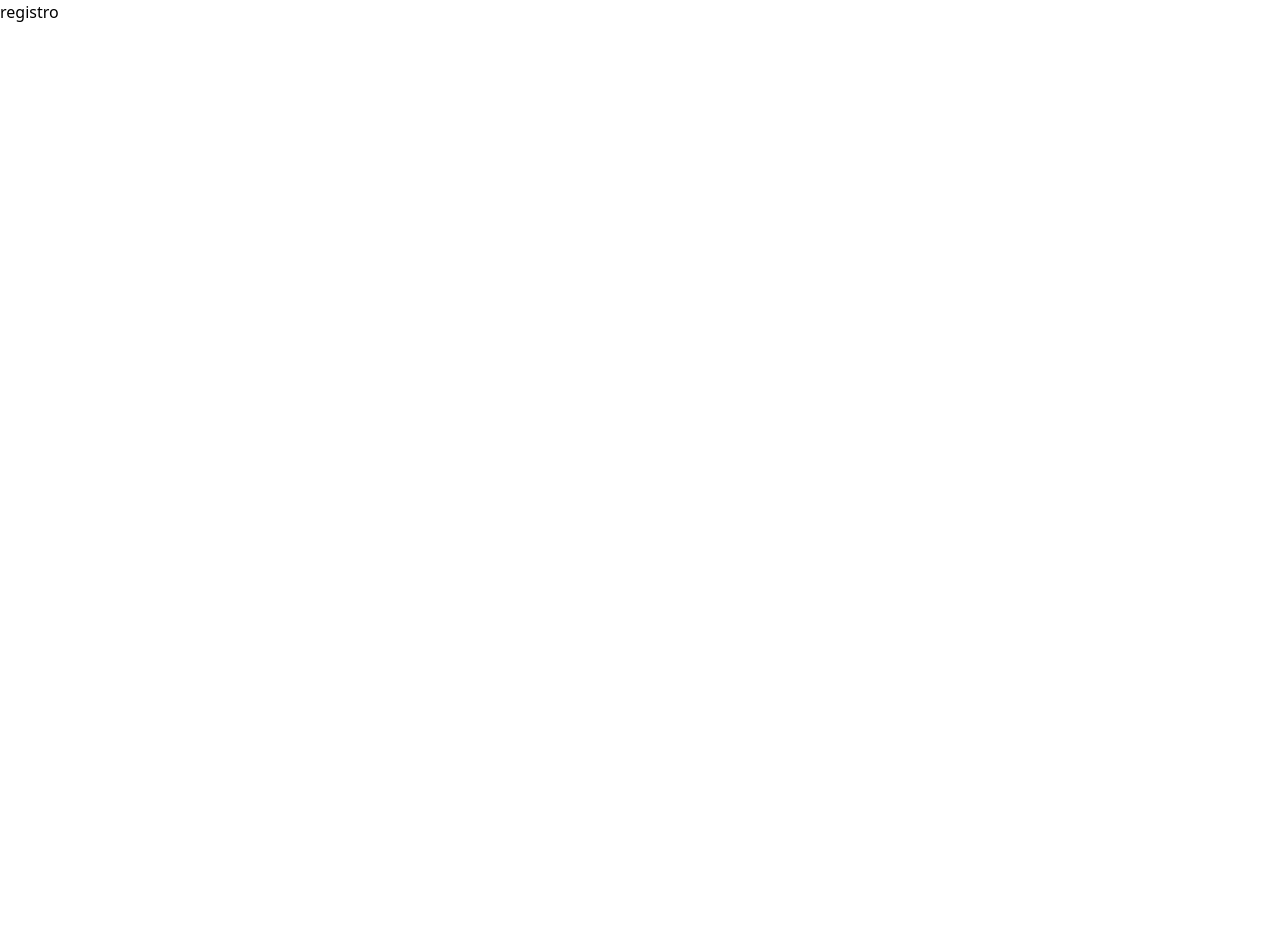
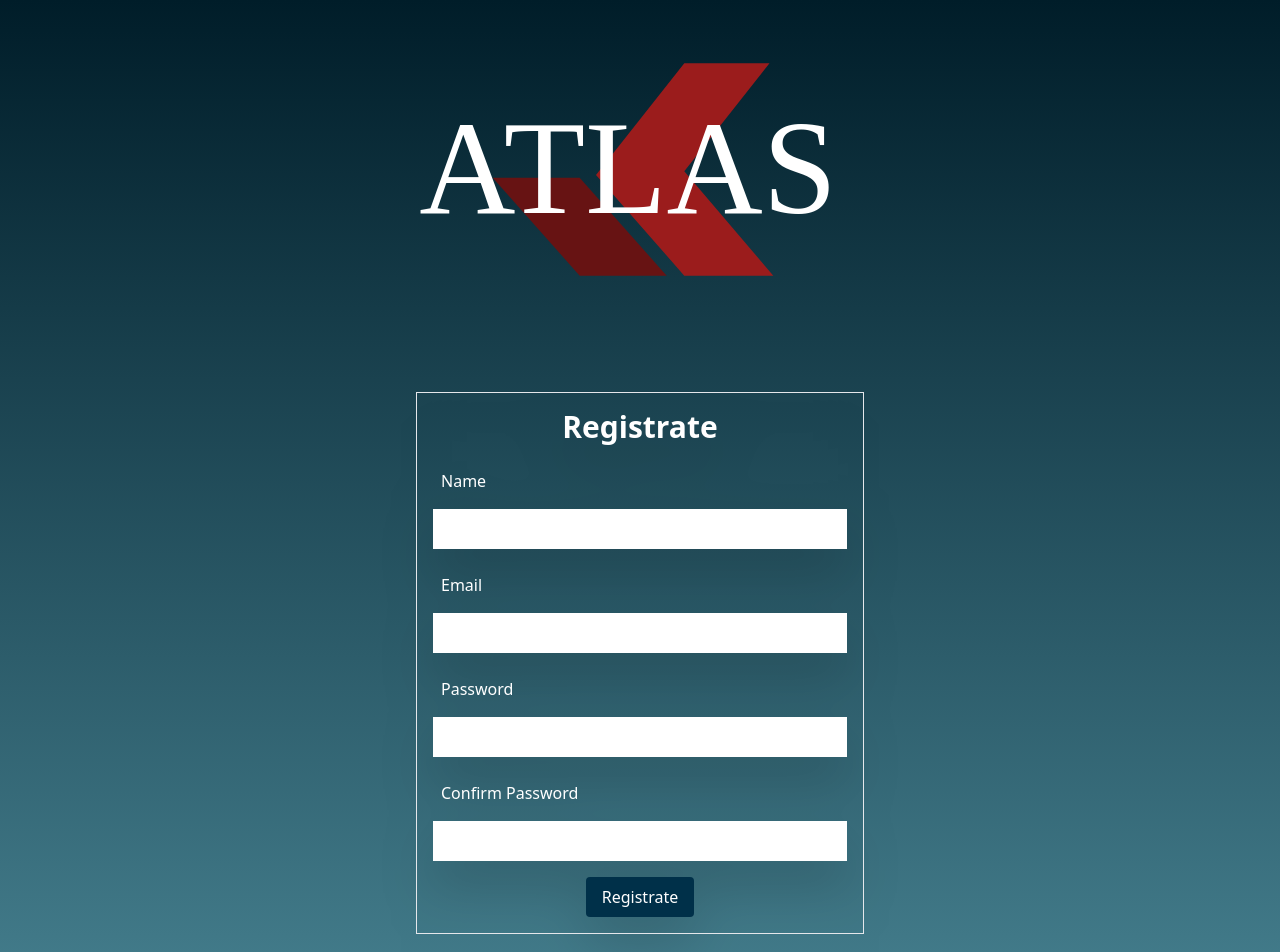
Before and after one commit to Delmerespinal24/frontend-industrias, an Angular app in the folder frontend-industria/: page /registro-admin in a window 1280 px wide. Shown: the top 952 px of the page. Before the commit the page ends 800 px from the top, so only its background shows below. Built offline with nearby package versions, Linux system fonts and the light colour scheme.

Commit message:
Form listo con JSON
registro y home listo

```diff
--- a/frontend-industria/src/app/admin/componentAdmin/registro-admin/registro-admin.component.html
+++ b/frontend-industria/src/app/admin/componentAdmin/registro-admin/registro-admin.component.html
@@ -4,11 +4,44 @@
     <meta charset="UTF-8">
     <meta http-equiv="X-UA-Compatible" content="IE=edge">
     <meta name="viewport" content="width=device-width, initial-scale=1.0">
-    <title>Document</title>
+    <title>Registro</title>
 </head>
-<body>
-    <div>
-        <h1>registro</h1>
-    </div>
+<body >
+
+        <div class="bg-gradient-to-b from-oscuro to-azulSecundario md:h-auto h-screen">
+            <div>
+                <img class="w-3/6 h-3/6 m-auto hover:cursor-pointer" src="../../../../assets/img/Logo2.svg" alt="logo" >
+            </div>
+            <div class="container mx-auto px-4  md:p-8">
+                <div class="max-w-md mx-auto border md:p-4 drop-shadow-2xl p-4">
+                    <div class="flex justify-center">
+                        <h1 class="text-3xl font-bold mb-4 text-blanco">Registrate</h1>
+                    </div>
+                    <form [formGroup]="form" (ngSubmit)="registro()">
+                        <div class="mb-4">
+                            <label for="name" class="block text-blanco p-2 font-medium mb-2">Name</label>
+                            <input type="text" id="name" formControlName="name" class="form-input w-full p-2">
+                        </div>
+                        <div class="mb-4">
+                            <label for="email" class="block text-blanco p-2 font-medium mb-2">Email</label>
+                            <input type="email" id="email" formControlName="email" class="form-input w-full p-2">
+                        </div>
+                        <div class="mb-4">
+                            <label for="password" class="block text-blanco p-2 font-medium mb-2">Password</label>
+                            <input type="password" id="password" formControlName="password" class="form-input w-full p-2">
+                        </div>
+                        <div class="mb-4">
+                            <label for="confirm-password" class="block text-blanco p-2 font-medium mb-2">Confirm Password</label>
+                            <input type="password" id="confirmpassword" formControlName="confirmpassword" class="form-input w-full p-2">
+                        </div>
+                        <div class="flex flex-row justify-center">
+                            <button type="submit" class="bg-azulPrimario text-white py-2 px-4 rounded hover:bg-azulSecundario m-auto">Registrate</button>
+                        </div>
+                    </form>
+                </div>
+            </div>
+
+        </div>
+
 </body>
 </html>
--- a/frontend-industria/src/app/admin/componentAdmin/registro-admin/registro-admin.component.ts
+++ b/frontend-industria/src/app/admin/componentAdmin/registro-admin/registro-admin.component.ts
@@ -1,4 +1,5 @@
 import { Component } from '@angular/core';
+import { FormGroup, FormBuilder } from '@angular/forms';
 
 
 @Component({
@@ -8,4 +9,19 @@ import { Component } from '@angular/core';
 })
 export class RegistroAdminComponent {
 
+  form: FormGroup;
+
+  constructor(private fb: FormBuilder) {
+    this.form = this.fb.group({
+      name: [''],
+      email: [''],
+      password:[''],
+      confirmpassword:[''],
+    });
+  }
+
+  registro() {
+    // handle form submission
+    console.log(this.form.value)
+  }
 }
--- a/frontend-industria/src/app/app-routing.module.ts
+++ b/frontend-industria/src/app/app-routing.module.ts
@@ -2,6 +2,7 @@ import { NgModule } from '@angular/core';
 import { RouterModule, Routes } from '@angular/router';
 import { RegistroAdminComponent } from './admin/componentAdmin/registro-admin/registro-admin.component';
 import { HomeComponent } from './home/home/home.component';
+
 
 
 const routes: Routes = [
@@ -10,7 +11,8 @@ const routes: Routes = [
 ];
 
 @NgModule({
-  imports: [RouterModule.forRoot(routes)],
+  declarations:[],
+  imports: [RouterModule.forRoot(routes),],
   exports: [RouterModule]
 })
 export class AppRoutingModule { }
--- a/frontend-industria/src/app/component/seccion1/seccion1.component.html
+++ b/frontend-industria/src/app/component/seccion1/seccion1.component.html
@@ -1,6 +1,8 @@
-<div class="h-auto bg-gradient-to-b from-oscuro to-azulSecundario flex flex-row justify-center">
-    <div class="bg-mujer bg-cover w-96 h-96"></div>
-    <div class="flex flex-col justify-center">
+<div class="h-auto bg-gradient-to-b from-oscuro to-azulSecundario md:flex md:flex-row md:justify-center flex flex-col ">
+    <div class="flex justify-center">
+        <div class="bg-mujer bg-cover md:w-96 md:h-96 w-80 h-80 md:p-1"></div>
+    </div>
+    <div class="flex flex-col justify-center p-5">
         <div>
             <h1 class="text-blanco text-2xl italic font-black my-10">Ofrece a tus usuarios una experiencia fluida y accesible.</h1>
         </div>
--- a/frontend-industria/src/app/component/seccion2/seccion2.component.html
+++ b/frontend-industria/src/app/component/seccion2/seccion2.component.html
@@ -1,5 +1,8 @@
-<div class="h-auto bg-gradient-to-l from-oscuro to-rojoPrimario flex flex-row justify-center">
-    <div class="flex flex-col justify-center">
+<div class="h-auto bg-gradient-to-l from-oscuro to-rojoPrimario md:flex md:flex-row md:justify-center flex-col">
+    <div class="flex justify-center">
+        <div class="bg-logo w-80 h-96 bg-no-repeat bg-center"></div>
+    </div>
+    <div class="flex flex-col justify-center px-5 md:px-2">
         <div>
             <h1 class="text-blanco text-2xl italic font-black my-10">Conoce mas sobre nosotros.</h1>
         </div>
@@ -10,5 +13,4 @@
         </div>
         <button class="bg-oscuro hover:bg-azulTerciario text-white font-bold py-2 px-4 rounded w-max mx-auto mt-10">Ver mas</button>
     </div>
-    <div class="bg-logo w-80 h-96 bg-no-repeat bg-center"></div>
 </div>
--- a/frontend-industria/src/app/home/home.module.ts
+++ b/frontend-industria/src/app/home/home.module.ts
@@ -1,7 +1,6 @@
 import { NgModule } from '@angular/core';
 import { CommonModule } from '@angular/common';
 import { HomeComponent } from './home/home.component';
-import { NavbarComponent } from '../component/navbar/navbar.component';
 
 
 
@@ -12,7 +11,6 @@ import { NavbarComponent } from '../component/navbar/navbar.component';
   ],
   imports: [
     CommonModule,
-    NavbarComponent
   ]
 })
 export class HomeModule { }
--- a/frontend-industria/src/index.html
+++ b/frontend-industria/src/index.html
@@ -7,7 +7,7 @@
   <meta name="viewport" content="width=device-width, initial-scale=1">
   <link rel="icon" type="image/x-icon" href="favicon.ico">
 </head>
-<body>
+<body >
   <app-root></app-root>
 </body>
 </html>
```
Also changed, not shown: frontend-industria/src/app/admin/admin.module.ts (+11 -2 lines), frontend-industria/src/app/app.module.ts (+7 -1 lines).
